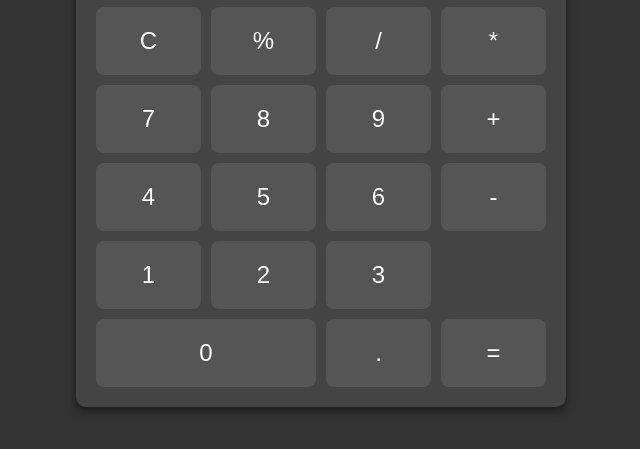
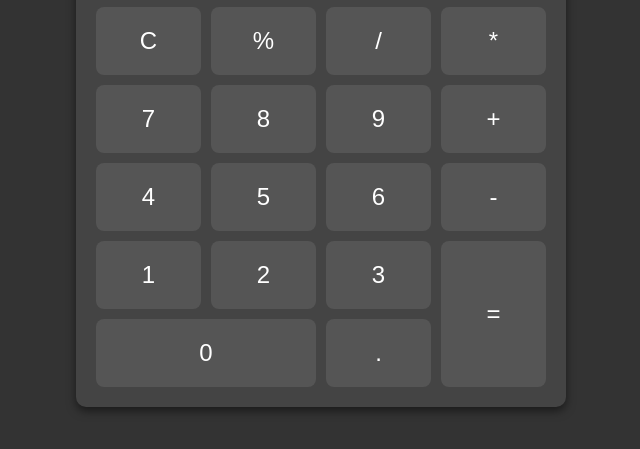
Before and after one commit to zeiad-eldiasty10/calc, a plain HTML site: page index.html in a window 1280 px wide. Shown: the part 281-730 px from the top of the page, without its empty margins (319-959 px from the left). Drawn offline with Linux system fonts and the light colour scheme.

Commit message:
Update style.css

```diff
--- a/style.css
+++ b/style.css
@@ -62,3 +62,7 @@ button:focus {
 button.wide {
     grid-column: span 2;
 }
+button.high {
+    grid-column: 4;
+    grid-row:5 / span 2;
+}
```
